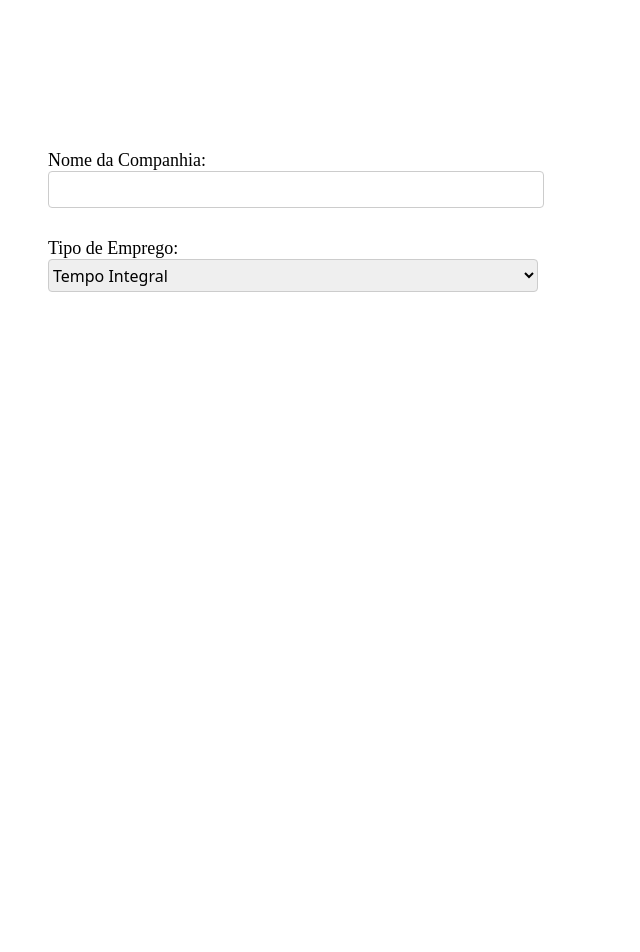
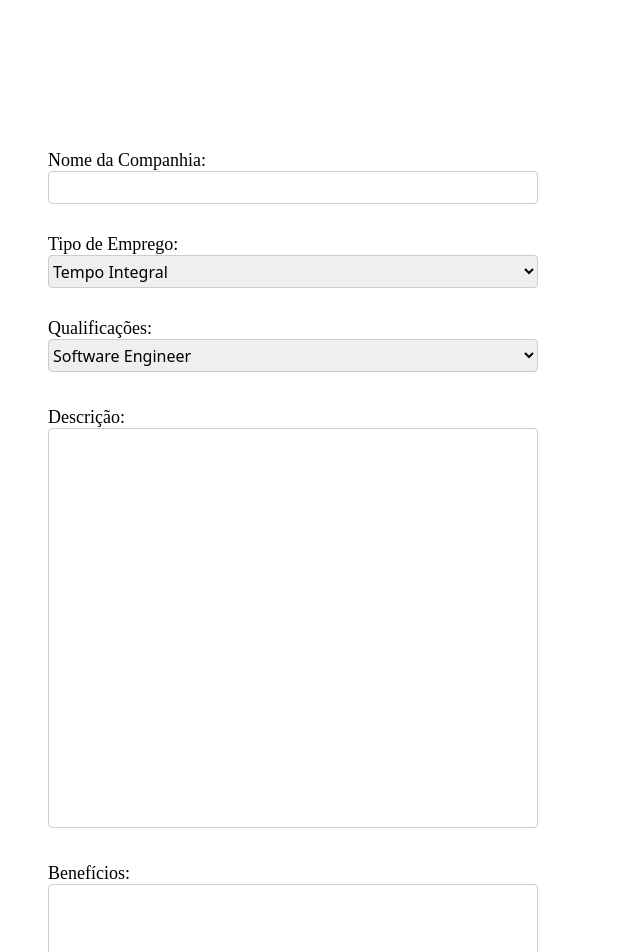
Before and after one commit to MrNatan2023/remoteWorks, a plain HTML site: page pag1.html in a window 1280 px wide. Shown: the top 952 px of the page, without its empty margins (0-640 px from the left). Before the commit the page ends 800 px from the top, so only its background shows below. Drawn offline with Linux system fonts and the light colour scheme.

Commit message:
created labels and inputs

```diff
--- a/pag1.html
+++ b/pag1.html
@@ -14,9 +14,22 @@
     <select id="type_of_employment" name="type_of_employment">
         <option value="fulltime">Tempo Integral</option>
         <option value="internship">Estágio</option>
-        <option value="part-time">Meio-Periodo</option>
+        <option value="part-time">Meio-Período</option>
         <option value="temporary">Temporária</option>
     </select>
+    <label for="quafications">Qualificações:</label>
+    <select name="quafications" id="quafications">
+        <option value="software engineer">Software Engineer</option>
+        <option value=""></option>
+    </select>
+   </div>
+   <div class="description">
+    <label for="description">Descrição:</label>
+    <input type="text" id="description" name="description" class="square-input">
+   </div>
+   <div class="benefits">
+    <label for="benefits">Benefícios:</label>
+    <input type="text" id="benefits" name="benefits" class="square-input">
    </div>
 </body>
 </html>
--- a/style_pag1.css
+++ b/style_pag1.css
@@ -1,31 +1,56 @@
-
-.new_job{
+.new_job {
     margin-left: 40px;
-    margin-top:120px;
+    margin-top: 120px;
     display: flex;
     flex-direction: column;
     position: relative;
-
 }
 
-.new_job label{
+.new_job label {
     font-size: 18px;
     margin-top: 30px;
-
 }
 
-.new_job input,select{
-
+.new_job input,
+.new_job select {
     width: 40%;
     border: 1px solid #ccc;
     border-radius: 4px;
     height: 33px;
     font-size: 16px;
     font-family: system-ui, -apple-system, BlinkMacSystemFont, 'Segoe UI', Roboto, Oxygen, Ubuntu, Cantarell, 'Open Sans', 'Helvetica Neue', sans-serif;
+    box-sizing: border-box;
 }
 
-
-.new_job select{
+.new_job select {
     height: 33px;
     font-size: 16px;
 }
+
+.description,
+.benefits {
+    margin-left: 40px;
+    margin-top: 35px;
+    display: flex;
+    flex-direction: column;
+    position: relative;
+}
+
+.description label,
+.benefits label {
+    font-size: 18px;
+}
+
+.description input,
+.benefits input {
+    width: 40%;
+    border: 1px solid #ccc;
+    border-radius: 4px;
+    height: 400px;
+    font-size: 16px;
+    font-family: system-ui, -apple-system, BlinkMacSystemFont, 'Segoe UI', Roboto, Oxygen, Ubuntu, Cantarell, 'Open Sans', 'Helvetica Neue', sans-serif;
+    box-sizing: border-box;
+    text-align: left;
+    padding: 10px;
+    resize: none;
+}
```
